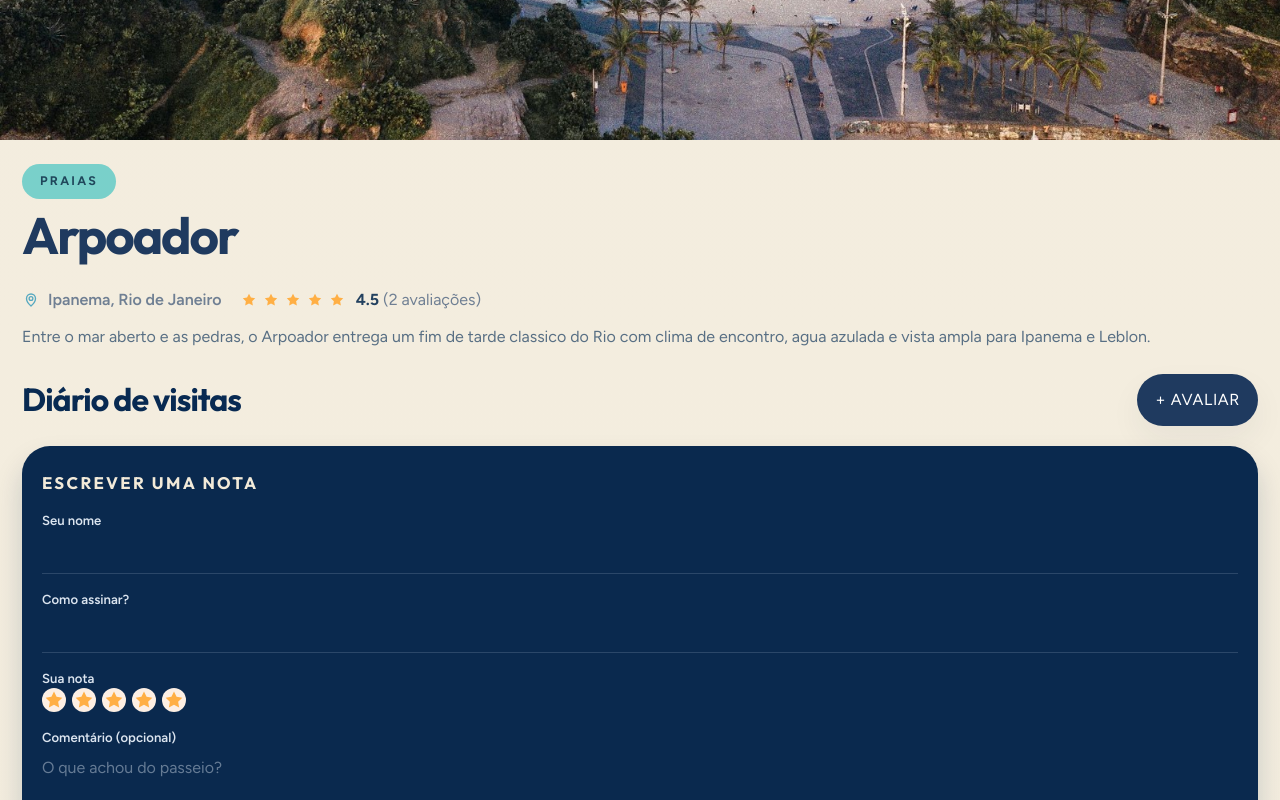
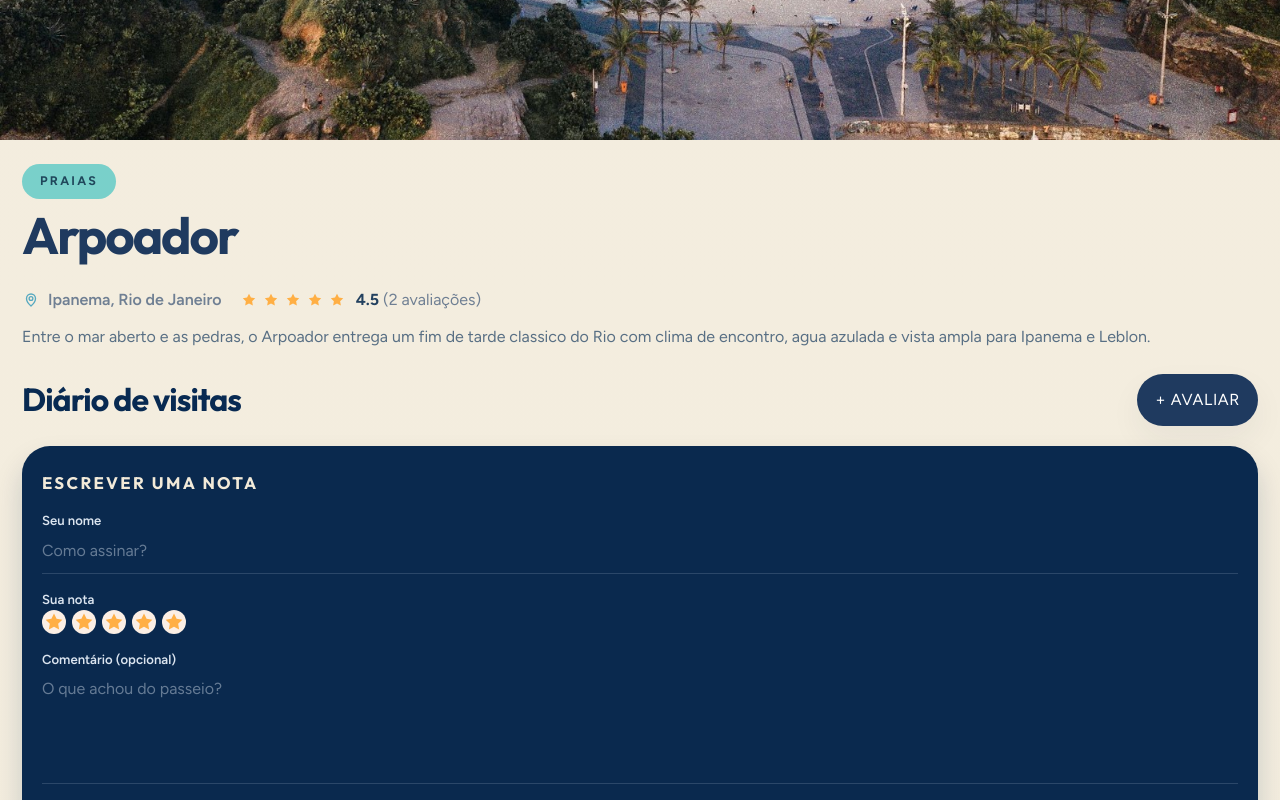
Before and after one commit to SaintLeonar/rota-fluminense-front-end-avancado, a React (Vite) app: page /locais/1 in a window 1280 px wide. Both pictures are taken after a click on the button "+ AVALIAR". Shown: the part 663-1463 px from the top of the page. Built offline with nearby package versions, Linux system fonts and the light colour scheme.

Commit message:
Correção input nome na review

```diff
--- a/src/components/ReviewForm.jsx
+++ b/src/components/ReviewForm.jsx
@@ -31,18 +31,7 @@ export default function ReviewForm({
           name="autor"
           value={values.autor}
           onChange={handleFieldChange}
-          required
-        />
-      </label>
-
-      <label className="review-form-field">
-        <span className="review-form-label">Como assinar?</span>
-        <input
-          className="review-form-input"
-          type="text"
-          name="assinatura"
-          value={values.assinatura}
-          onChange={handleFieldChange}
+          placeholder="Como assinar?"
           required
         />
       </label>
```
